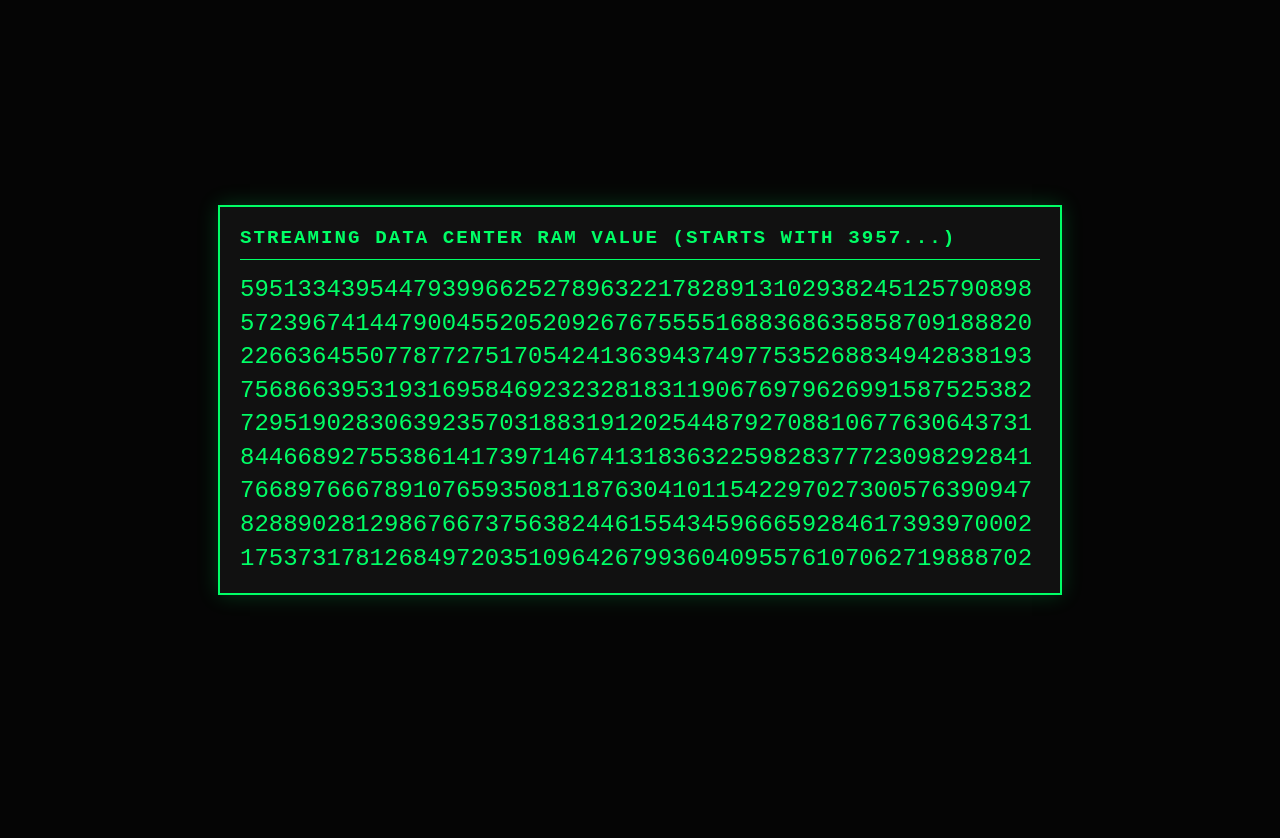
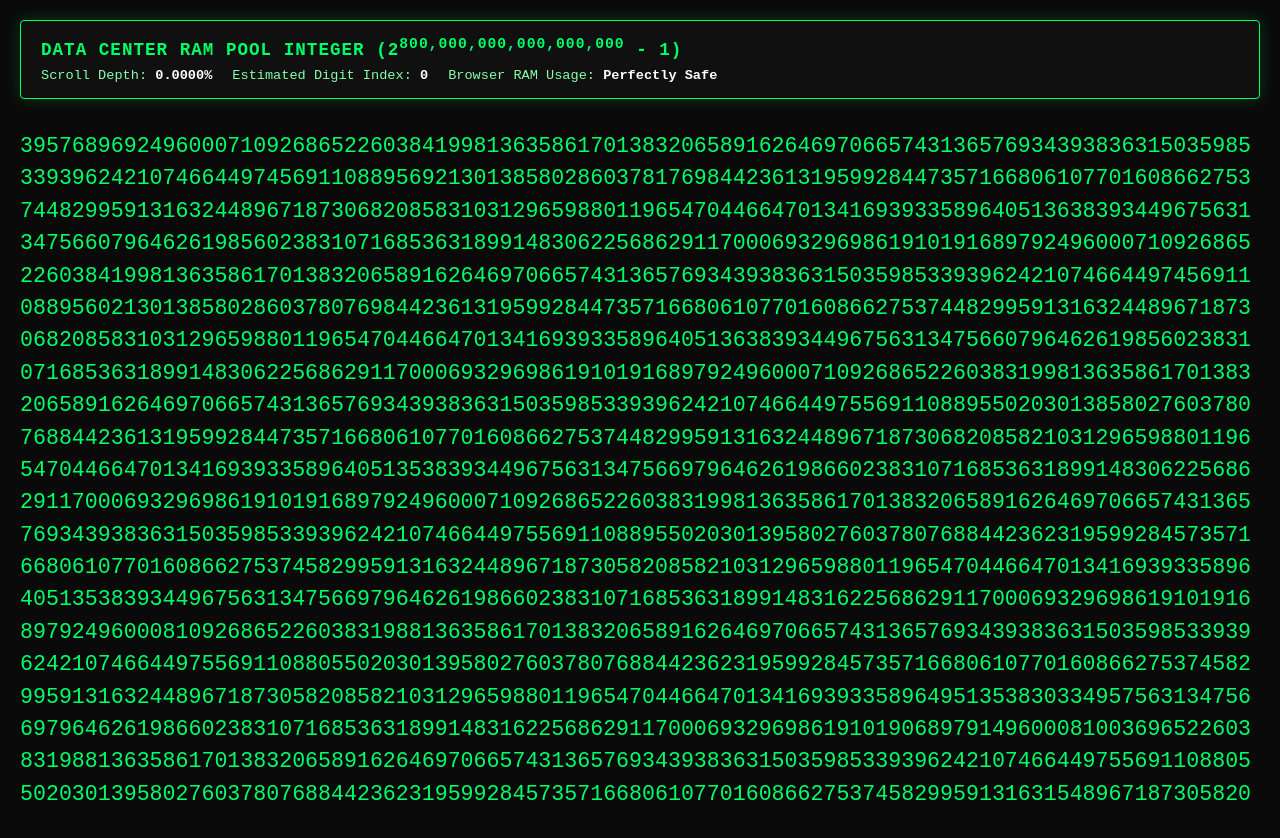
Before and after one commit to Mr-luigi-128/DataCenterWotrthOfNumber, a plain HTML site: page index.html in a window 1280 px wide. Shown: the top 838 px of the page. Before the commit the page ends 800 px from the top, so only its background shows below. Drawn offline with Linux system fonts and the light colour scheme.

Commit message:
Update title and styling for data center displayhd

```diff
--- a/index.html
+++ b/index.html
@@ -3,78 +3,140 @@
 <head>
     <meta charset="UTF-8">
     <meta name="viewport" content="width=device-width, initial-scale=1.0">
-    <title>Data Center Number Streamer</title>
+    <title>Infinite Data Center Number Scroll</title>
     <style>
         body {
-            background-color: #050505;
+            margin: 0;
+            background-color: #0a0a0a;
             color: #00ff66;
             font-family: 'Courier New', Courier, monospace;
+            overflow-x: hidden;
+        }
+
+        /* Fake container to force a massive scrollbar */
+        #scroll-container {
+            height: 1000000px; /* Gives you a massive track to scroll through */
+            width: 100%;
+            position: relative;
+        }
+
+        /* Fixed HUD overlay */
+        #hud {
+            position: fixed;
+            top: 20px;
+            left: 20px;
+            right: 20px;
+            background: rgba(17, 17, 17, 0.95);
+            padding: 15px 20px;
+            border: 1px solid #00ff66;
+            border-radius: 4px;
+            z-index: 10;
+            box-shadow: 0 0 15px rgba(0, 255, 102, 0.2);
+        }
+
+        h1 {
+            font-size: 1.1rem;
+            margin: 0 0 8px 0;
+            text-transform: uppercase;
+            letter-spacing: 1px;
+        }
+
+        .stats {
+            font-size: 0.85rem;
+            color: #88ffaa;
             display: flex;
-            flex-direction: column;
-            align-items: center;
-            justify-content: center;
-            height: 100vh;
-            margin: 0;
+            gap: 20px;
+            flex-wrap: wrap;
+        }
+
+        /* The viewport where the text actually lives */
+        #view-window {
+            position: fixed;
+            top: 110px;
+            left: 0;
+            right: 0;
+            bottom: 0;
+            padding: 20px;
+            box-sizing: border-box;
+            font-size: 1.35rem;
+            line-height: 1.5;
+            word-wrap: break-word;
+            word-break: break-all;
             overflow: hidden;
         }
-        #container {
-            width: 90%;
-            max-width: 800px;
-            background: #111;
-            padding: 20px;
-            border: 2px solid #00ff66;
-            box-shadow: 0 0 20px rgba(0, 255, 102, 0.2);
-        }
-        h1 {
-            font-size: 1.2rem;
-            margin-top: 0;
-            border-bottom: 1px solid #00ff66;
-            padding-bottom: 10px;
-            text-transform: uppercase;
-            letter-spacing: 2px;
-        }
-        #stream {
-            font-size: 1.5rem;
-            word-wrap: break-word;
-            word-break: break-all;
-            height: 300px;
-            overflow: hidden;
-            line-height: 1.4;
+
+        .highlight {
+            color: #ffffff;
+            font-weight: bold;
         }
     </style>
 </head>
 <body>
 
-<div id="container">
-    <h1>Streaming Data Center RAM Value (Starts with 3957...)</h1>
-    <div id="stream">3957</div>
+<div id="hud">
+    <h1>Data Center RAM Pool Integer (2<sup>800,000,000,000,000,000</sup> - 1)</h1>
+    <div class="stats">
+        <div>Scroll Depth: <span id="depth-pct" class="highlight">0.00%</span></div>
+        <div>Estimated Digit Index: <span id="digit-index" class="highlight">0</span></div>
+        <div>Browser RAM Usage: <span class="highlight">Perfectly Safe</span></div>
+    </div>
+</div>
+
+<div id="scroll-container">
+    <div id="view-window">
+        <!-- Digits will be dynamically injected here -->
+    </div>
 </div>
 
 <script>
-    const streamDiv = document.getElementById('stream');
-    const maxCharacters = 1000; // Keeps browser RAM perfectly safe
+    const viewWindow = document.getElementById('view-window');
+    const depthPctSpan = document.getElementById('depth-pct');
+    const digitIndexSpan = document.getElementById('digit-index');
 
-    function generateDigits() {
-        // Generate a chunk of random digits to simulate the ongoing number
-        let chunk = '';
-        for (let i = 0; i < 50; i++) {
-            chunk += Math.floor(Math.random() * 10);
+    // Total actual decimal digits in the true number
+    const TOTAL_DIGITS = 240823996531184942n;
+
+    // Character length of our viewport text pool
+    const CHARS_TO_RENDER = 3000;
+
+    // Simple pseudo-random generator based on seed to keep digits consistent while scrolling
+    function checkDigitValue(index) {
+        if (index === 0n) return '3';
+        if (index === 1n) return '9';
+        if (index === 2n) return '5';
+        if (index === 3n) return '7';
+
+        // Deterministic hash based on index so scrolling up/down shows the exact same numbers
+        let x = Number(index % 123456789n);
+        let digit = Math.abs(Math.sin(x) * 1000) % 10;
+        return Math.floor(digit).toString();
+    }
+
+    function renderView() {
+        const scrollTop = window.scrollY;
+        const maxScroll = document.documentElement.scrollHeight - window.innerHeight;
+
+        // Calculate scroll percentage
+        const scrollPercent = maxScroll > 0 ? scrollTop / maxScroll : 0;
+        depthPctSpan.innerText = (scrollPercent * 100).toFixed(4) + '%';
+
+        // Calculate current starting digit index using BigInt to handle the massive size
+        const currentStartIndex = BigInt(Math.floor(scrollPercent * Number(TOTAL_DIGITS - BigInt(CHARS_TO_RENDER))));
+        digitIndexSpan.innerText = currentStartIndex.toLocaleString();
+
+        // Build the text block dynamically
+        let outputText = '';
+        for (let i = 0n; i < BigInt(CHARS_TO_RENDER); i++) {
+            outputText += checkDigitValue(currentStartIndex + i);
         }
 
-        // Add new digits to the display
-        streamDiv.innerText += chunk;
-
-        // Truncate the oldest digits from the front so the browser never crashes
-        if (streamDiv.innerText.length > maxCharacters) {
-            streamDiv.innerText = streamDiv.innerText.slice(-maxCharacters);
-        }
-
-        // Run continuously at 60+ frames per second
-        requestAnimationFrame(generateDigits);
+        viewWindow.innerText = outputText;
     }
 
-    // Start the generation loop
-    generateDigits();
+    // Handle scroll events
+    window.addEventListener('scroll', renderView);
+    // Initial draw
+    renderView();
 </script>
 
 </body>
```
